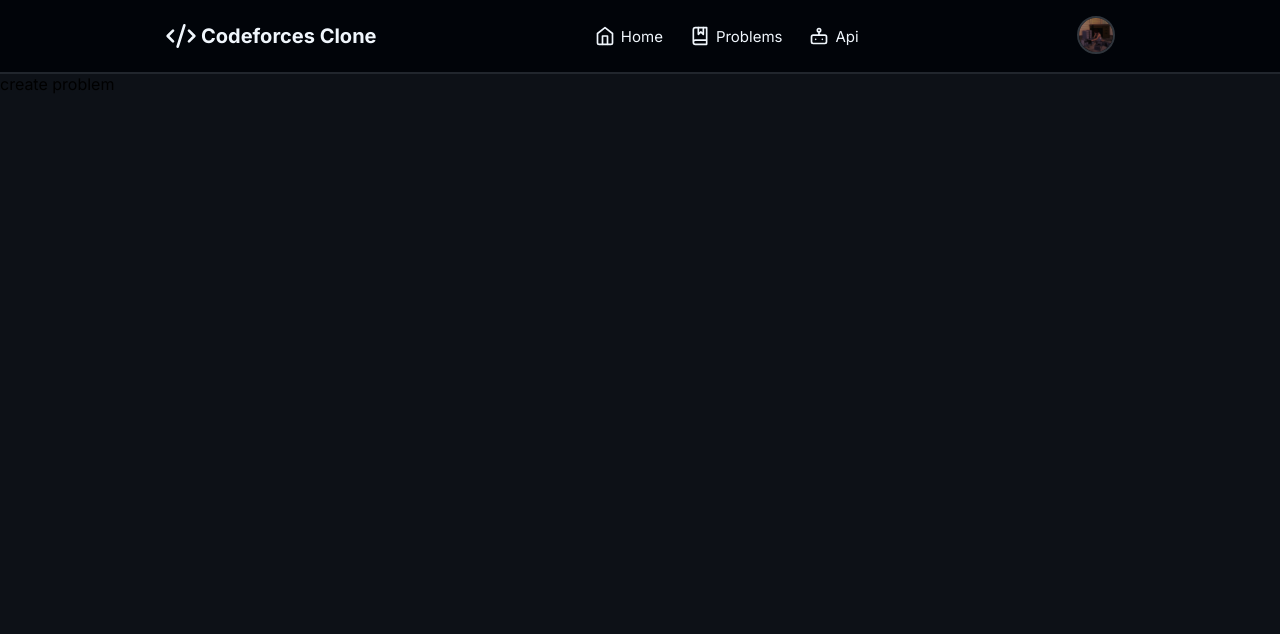
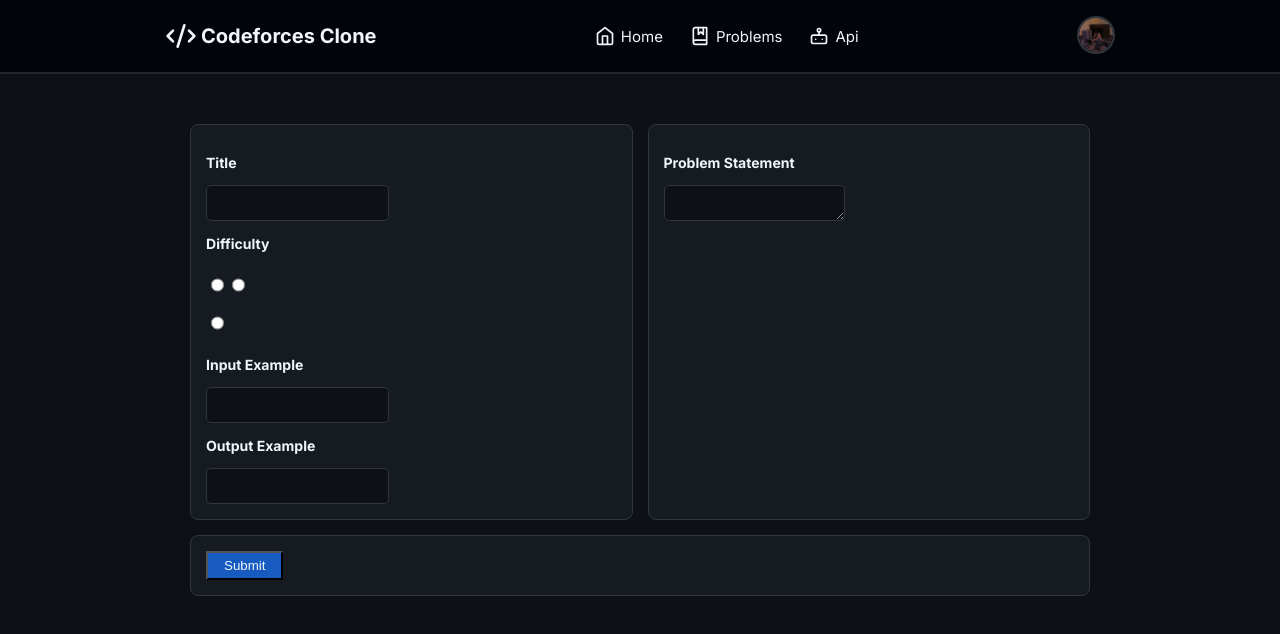
Before and after one commit to rivasjoaquin02/codeforces-clone-frontend, a Next.js app: page /problems/create in a window 1280 px wide. Shown: the top 634 px of the page. Built offline with nearby package versions, Linux system fonts and the light colour scheme.

Commit message:
minnor refactor

```diff
--- /dev/null
+++ b/app/api-reference/page.tsx
@@ -0,0 +1,5 @@
+const ApiReferencePage = () => {
+    return <div>API REFERENCE</div>;
+};
+
+export default ApiReferencePage;
--- a/app/globals.css
+++ b/app/globals.css
@@ -56,26 +56,30 @@ input {
     color: var(--text-color);
 }
 
-select {
+textarea {
     background: var(--bg-primary);
     border: 1px solid var(--border-color);
     border-radius: 5px;
-    height: 32px;
     color: var(--text-color);
+}
 
+.box {
+    background: var(--bg-secondary);
     box-sizing: border-box;
-    padding: 0 10px;
+    padding: 15px;
+}
+
+.border {
+    border: 1px solid var(--border-color);
+    border-radius: 8px;
 }
 
 /* Buttons */
 
 .btn {
     background: transparent;
-    text-align: center;
+    align-items: center;
     color: var(--text-color);
-
-    border: 1px solid var(--border-color);
-    border-radius: 8px;
 
     box-sizing: border-box;
     padding: 5px 16px;
@@ -96,7 +100,7 @@ select {
 
 .btn-submit {
     background: var(--variant);
-    height: 35px;
+    padding: 10px 0;
 }
 
 .btn-submit:hover {
@@ -139,10 +143,11 @@ select {
 
 .__navbar-nav a {
     display: flex;
+    gap: 6px;
     align-items: center;
-    gap: 6px;
+    box-sizing: border-box;
     padding: 10px;
-    border-radius: 10px;
+    border-radius: 8px;
     color: var(--text-color);
     transition: all 0.3s ease-in-out;
 }
@@ -176,6 +181,7 @@ select {
 
     max-width: 900px;
     margin: auto auto;
+    color: var(--text-color);
 }
 
 /* Problems Search Bar */
@@ -183,10 +189,6 @@ select {
 .__problems-search-bar {
     display: flex;
     justify-content: space-between;
-    padding: 15px;
-    background: var(--bg-secondary);
-    border-radius: 8px;
-    border: 1px solid var(--border-color);
 }
 
 .__problems-search-bar-filter {
@@ -200,16 +202,19 @@ select {
 }
 
 .__problems-search-bar-filter select {
+    color: var(--text-color);
+    background: var(--bg-primary);
+
+    height: 100%;
+
+    box-sizing: border-box;
+    padding: 0 10px;
+
+    border: 1px solid var(--border-color);
     border-radius: 0 8px 8px 0;
 }
 
 /* Problems Table */
-
-.__problems-table {
-    color: var(--text-color);
-    border: 1px solid var(--border-color);
-    border-radius: 8px;
-}
 
 .__problems-table-header {
     height: 50px;
@@ -228,3 +233,15 @@ select {
 .__table_title_tags {
     padding: 0 15px;
 }
+
+/* Create Problems Page */
+
+.__problems-problem-info {
+    display: flex;
+    gap: 15px;
+}
+
+.__problems-problem-info div {
+    width: 50%;
+    background: var(--bg-secondary);
+}
--- a/app/problems/create/page.tsx
+++ b/app/problems/create/page.tsx
@@ -1,5 +1,7 @@
+import ProblemsCreate from "@/components/Problems/ProblemsCreate";
+
 const CreateProblemPage = () => {
-    return <main>create problem</main>;
+    return <ProblemsCreate />;
 };
 
 export default CreateProblemPage;
--- a/components/Forms/LoginForm.tsx
+++ b/components/Forms/LoginForm.tsx
@@ -14,7 +14,7 @@ const SignOutForm = () => {
                     <input type={field.type} required={field.required} />
                 </>
             ))}
-            <button type="submit" className="btn btn-submit">
+            <button type="submit" className="btn btn-submit border">
                 Sign out
             </button>
         </form>
--- a/components/Forms/SignOutForm.tsx
+++ b/components/Forms/SignOutForm.tsx
@@ -7,7 +7,7 @@ const signOutFields = [
 
 const apiroute = "http://localhost:8000";
 
-const SignOutForm = () => {
+const SignInForm = () => {
     return (
         <form action={`${apiroute}/auth/signout`} method="POST">
             {signOutFields.map((field) => (
@@ -16,11 +16,11 @@ const SignOutForm = () => {
                     <input type={field.type} required={field.required} />
                 </>
             ))}
-            <button type="submit" className="btn btn-submit">
+            <button type="submit" className="btn btn-submit border">
                 Sign out
             </button>
         </form>
     );
 };
 
-export default SignOutForm;
+export default SignInForm;
--- a/components/NavBar.tsx
+++ b/components/NavBar.tsx
@@ -12,7 +12,7 @@ const routes = [
         route: "/problems",
         icon: BookMarked,
     },
-    { value: "api", label: "Api", route: "/api", icon: Bot },
+    { value: "api", label: "Api", route: "/api-reference", icon: Bot },
 ];
 
 const user_avatar = "/avatar.jpg";
--- /dev/null
+++ b/components/Problems/ProblemsCreate.tsx
@@ -0,0 +1,58 @@
+const ProblemsCreate = () => {
+    return (
+        <div className="problems">
+            <div className="__problems-problem-info">
+                {/* title difficulty */}
+                <div className="box border">
+                    <div className="__problems-title-difficulty">
+                        {/* Title */}
+                        <div>
+                            <label htmlFor="problem-title">
+                                <h3>Title</h3>
+                            </label>
+                            <input type="text" id="problem-title" />
+                        </div>
+                        {/* Difficulty */}
+                        <div>
+                            <label htmlFor="problem-difficulty">
+                                <h3>Difficulty</h3>
+                            </label>
+                            <div id="problem-difficulty">
+                                <input type="radio" value="easy" />
+                                <input type="radio" value="medium" />
+                                <input type="radio" value="hard" />
+                            </div>
+                        </div>
+                    </div>
+                    <div className="__problems-inout">
+                        {/* input example */}
+                        <label htmlFor="input-example">
+                            <h3>Input Example</h3>
+                        </label>
+                        <input type="text" id="input-example" />
+                        {/* output example */}
+                        <label htmlFor="output-example">
+                            <h3>Output Example</h3>
+                        </label>
+                        <input type="text" id="output-example" />
+                    </div>
+                </div>
+                {/* statement */}
+                <div className="box border">
+                    <label htmlFor="problem-statment">
+                        <h3>Problem Statement</h3>
+                    </label>
+                    <textarea
+                        name="problem-statment"
+                        id="problem-statment"
+                    ></textarea>
+                </div>
+            </div>
+            <div className="box border">
+                <button className="btn btn-primary">Submit</button>
+            </div>
+        </div>
+    );
+};
+
+export default ProblemsCreate;
--- a/components/Problems/ProblemsFilterBar.tsx
+++ b/components/Problems/ProblemsFilterBar.tsx
@@ -13,7 +13,7 @@ const ProblemsFilterBar = ({ handleChange }: Props) => {
     const [difficulty, setDifficulty] = useState<string>("");
 
     return (
-        <div className="__problems-search-bar">
+        <div className="__problems-search-bar box border">
             <div className="__problems-search-bar-filter">
                 <div>
                     <input
@@ -36,13 +36,13 @@ const ProblemsFilterBar = ({ handleChange }: Props) => {
                     </select>
                 </div>
                 <button
-                    className="btn"
+                    className="btn border"
                     onClick={() => handleChange(title, difficulty)}
                 >
                     <Search size={20} />
                 </button>
             </div>
-            <Link href="/problems/create" className="btn btn-primary">
+            <Link href="/problems/create" className="btn btn-primary border">
                 create
             </Link>
         </div>
--- a/components/Problems/ProblemsTable.tsx
+++ b/components/Problems/ProblemsTable.tsx
@@ -32,7 +32,7 @@ interface Props {
 
 const ProblemsTable = ({ problems }: Props) => {
     return (
-        <table className="__problems-table">
+        <table className="border">
             <thead className="__problems-table-header">
                 <tr>
                     {headers.map((header) => (
```
Also changed, not shown: components/LoginForm.tsx (deleted, +0 -24 lines), components/SignOutForm.tsx (deleted, +0 -27 lines), app/auth/signin/page.tsx (renamed from app/auth/signout/page.tsx).
